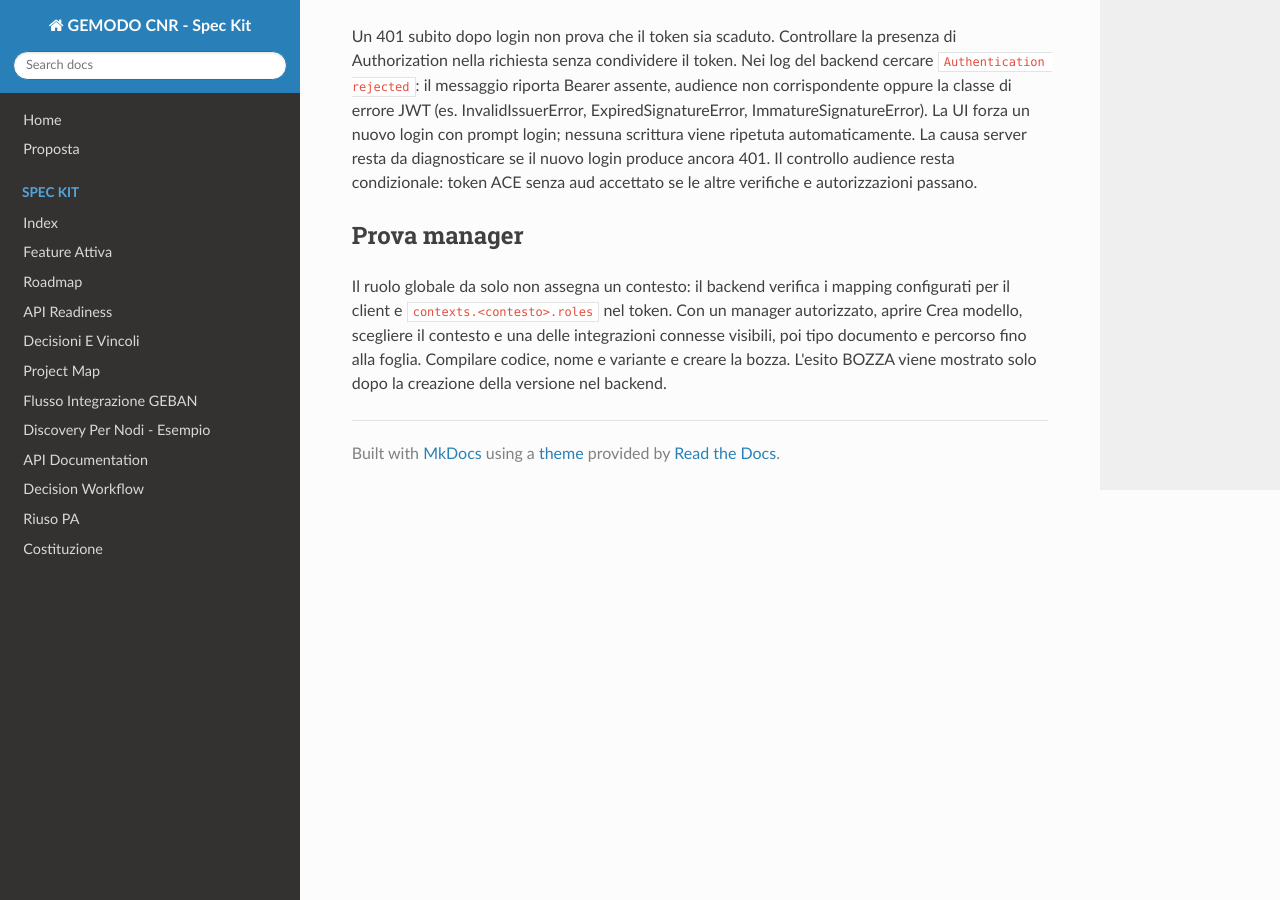
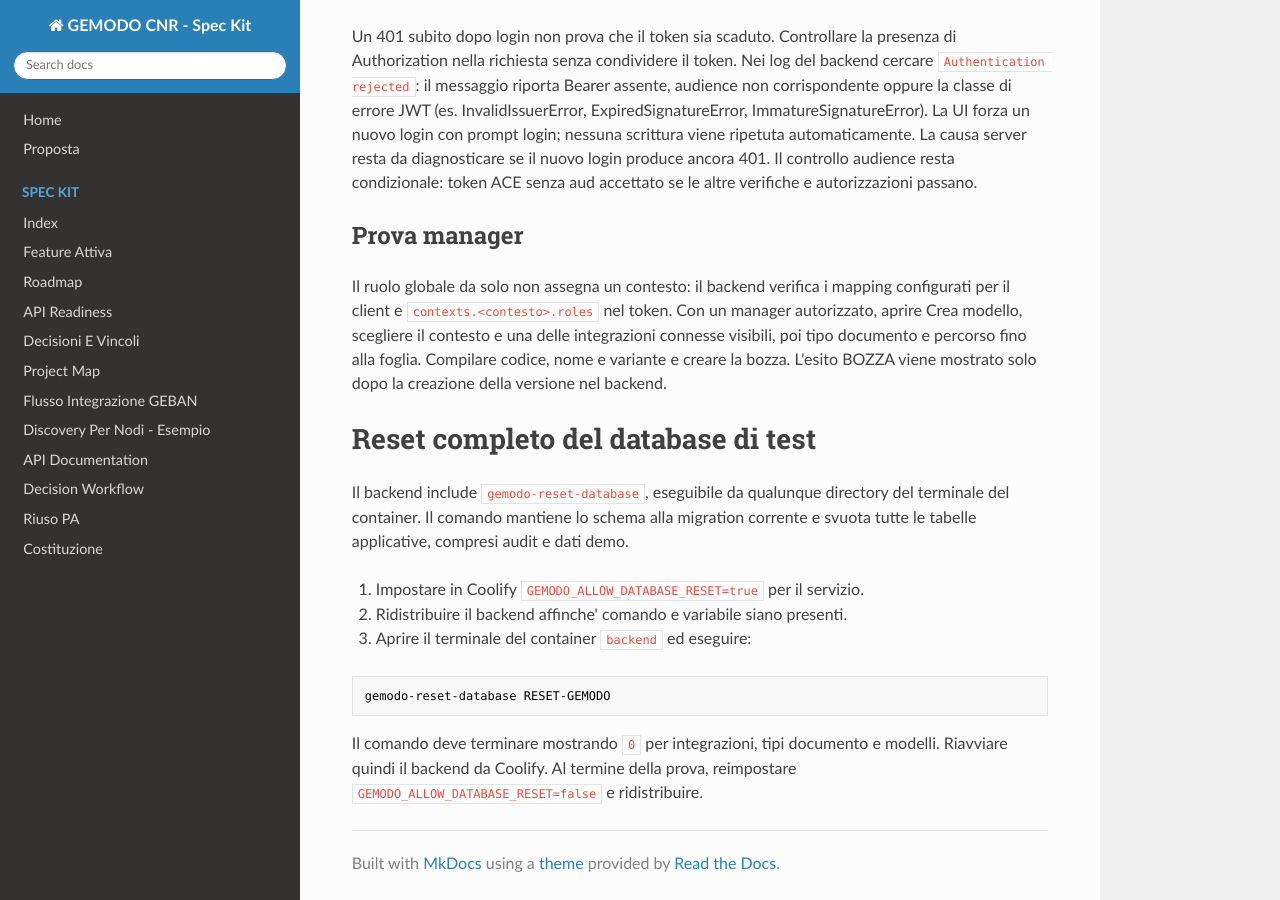
Before and after one commit to DanieleRamacci/cnr-builder-modelli-gemodo, an MkDocs documentation site: the page built from docs/frontend-server-test.md, in a window 1280 px wide and 900 px high, scrolled down 1174 px. Built offline with MkDocs 1.6.1, drawn with Linux system fonts in a browser that asks for light colours; nearby versions of some CDN libraries.

Commit message:
comando elimina dati db

````diff
--- a/docker-compose.coolify.yml
+++ b/docker-compose.coolify.yml
@@ -62,6 +62,8 @@ services:
       KEYCLOAK_JWKS_CACHE_TTL_SECONDS: ${KEYCLOAK_JWKS_CACHE_TTL_SECONDS:-300}
       KEYCLOAK_JWT_LEEWAY_SECONDS: ${KEYCLOAK_JWT_LEEWAY_SECONDS:-60}
       GEMODO_USE_MOCK_PRINCIPAL: ${GEMODO_USE_MOCK_PRINCIPAL:-false}
+      # Solo ambienti di test: abilita il comando distruttivo gemodo-reset-database.
+      GEMODO_ALLOW_DATABASE_RESET: ${GEMODO_ALLOW_DATABASE_RESET:-false}
       DOCUMENTALE_MOCK_URL: ${DOCUMENTALE_MOCK_URL:-}
       # Discovery esterna (010): il builder legge solo integrazioni CONNESSE dal
       # registro admin, non da un URL d'ambiente. Allowlist di deployment per le
--- a/docs/frontend-server-test.md
+++ b/docs/frontend-server-test.md
@@ -64,3 +64,20 @@ Con un manager autorizzato, aprire Crea modello, scegliere il contesto e
 una delle integrazioni connesse visibili, poi tipo documento e percorso
 fino alla foglia. Compilare codice, nome e variante e creare la bozza.
 L'esito BOZZA viene mostrato solo dopo la creazione della versione nel backend.
+# Reset completo del database di test
+
+Il backend include `gemodo-reset-database`, eseguibile da qualunque directory
+del terminale del container. Il comando mantiene lo schema alla migration
+corrente e svuota tutte le tabelle applicative, compresi audit e dati demo.
+
+1. Impostare in Coolify `GEMODO_ALLOW_DATABASE_RESET=true` per il servizio.
+2. Ridistribuire il backend affinche' comando e variabile siano presenti.
+3. Aprire il terminale del container `backend` ed eseguire:
+
+```bash
+gemodo-reset-database RESET-GEMODO
+```
+
+Il comando deve terminare mostrando `0` per integrazioni, tipi documento e
+modelli. Riavviare quindi il backend da Coolify. Al termine della prova,
+reimpostare `GEMODO_ALLOW_DATABASE_RESET=false` e ridistribuire.
````
Also changed, not shown: specs/007-frontend-builder-consultazione/tasks.md (+21 -0 lines), specs/010-configurazione-cataloghi-integrazioni/spec.md (+12 -0 lines), 2 other files.
